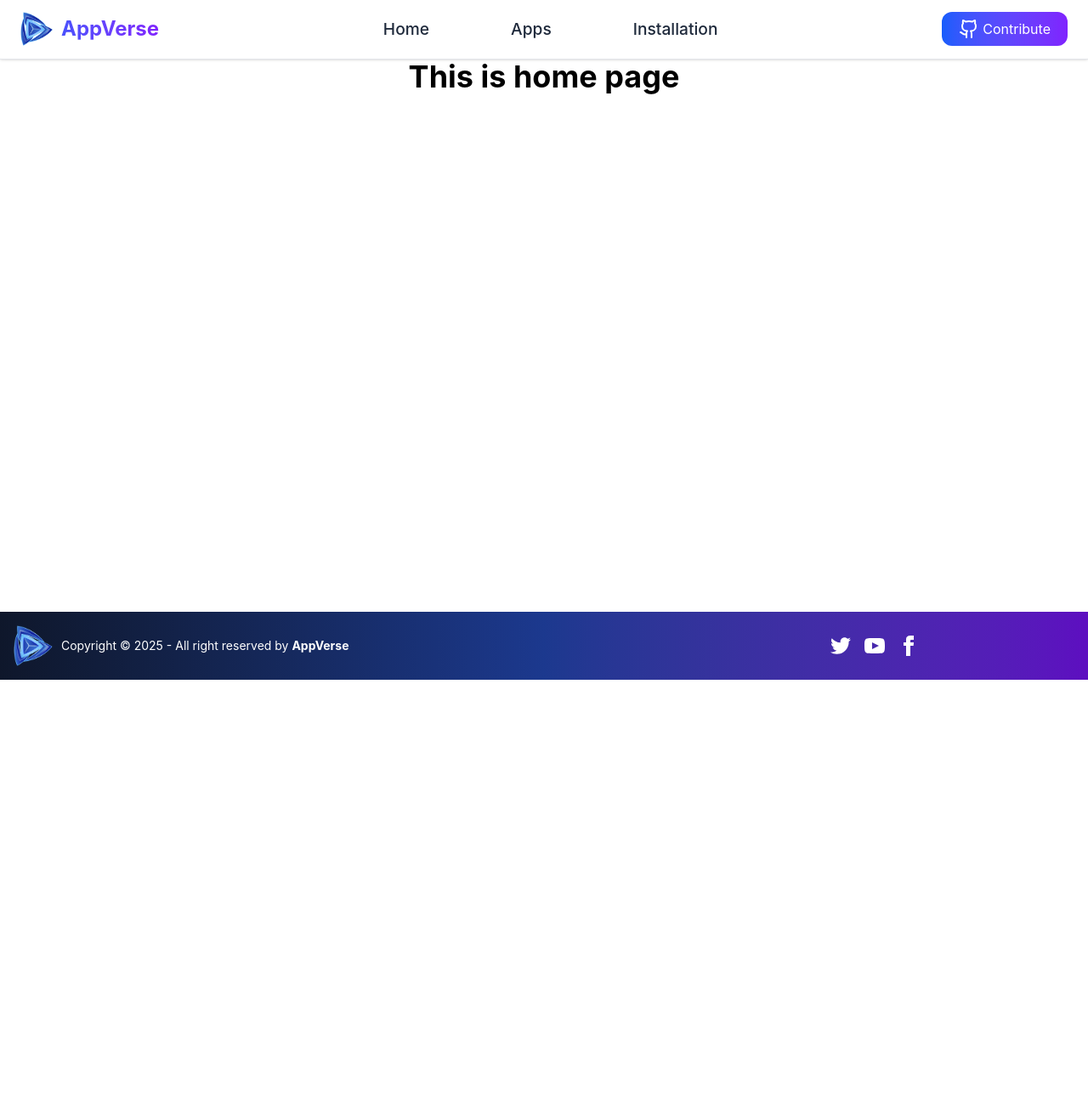
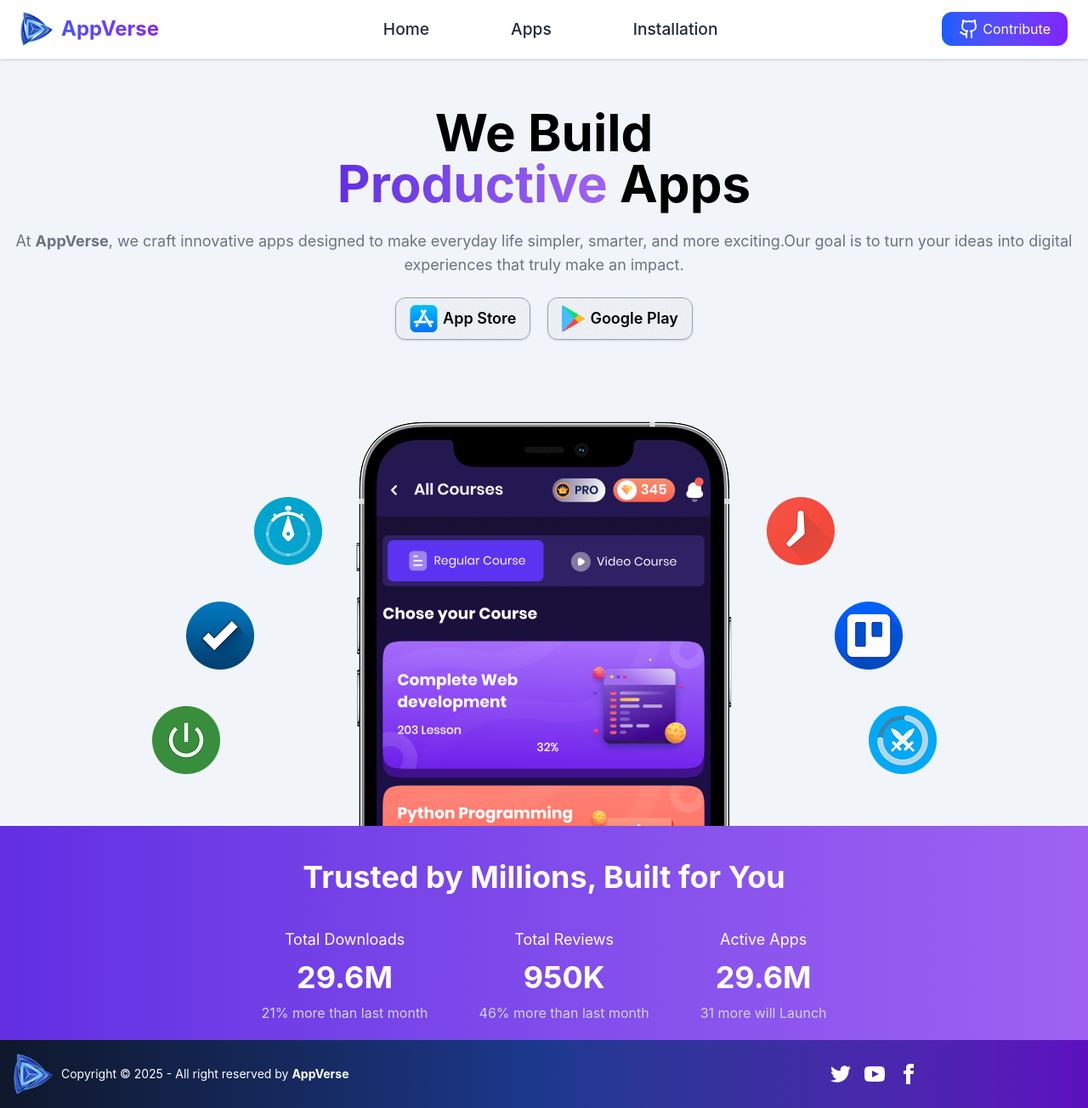
Before and after one commit to fahimmuntacher/AppVerse, a React (Vite) app: page / in a window 1280 px wide. Shown: the whole page at 85% size. Before the commit the page ends 800 px from the top, so only its background shows below. Built offline with nearby package versions, Linux system fonts and the light colour scheme.

Commit message:
banner section done

```diff
--- /dev/null
+++ b/src/Components/Banner/Banner.jsx
@@ -0,0 +1,37 @@
+import React from 'react';
+import AppleStore from "../../assets/apple.png";
+import PlayStore from "../../assets/playstore.png"
+
+import Hero from './Hero';
+
+const Banner = () => {
+    return (
+        <div className=''>
+            <div className="hero bg-base-200 max-w-[1440px] mx-auto py-10">
+            <div className="hero-content text-center">
+                <div>
+                <h1 className="text-6xl font-bold">We Build  <br />
+                    <span className="bg-gradient-to-r from-[#632EE3] to-[#9F62F2]
+           bg-clip-text text-transparent"> Productive</span> Apps</h1>
+                <p className="py-6 text-lg text-gray-500">
+                    At <span className='font-bold'>AppVerse</span>, we craft innovative apps designed to make everyday life simpler, smarter, and more exciting.Our goal is to turn your ideas into digital experiences that truly make an impact.
+                </p>
+                <div className='flex justify-center gap-5'>
+                <button className="btn border-1 py-6 border-gray-400 shadow-sm rounded-xl ">
+                    <img src={AppleStore} alt="" />
+                    <h1 className='text-lg font-semibold'>App Store</h1>
+                </button>
+                <button className="btn border-1 py-6 border-gray-400 shadow-sm rounded-xl ">
+                    <img src={PlayStore} alt="" />
+                    <h1 className='text-lg font-semibold'>Google Play</h1>
+                </button>
+                </div>
+                </div>
+            </div>
+            </div>
+            <Hero></Hero>
+        </div>
+    );
+};
+
+export default Banner;
--- /dev/null
+++ b/src/Components/Banner/Hero.jsx
@@ -0,0 +1,41 @@
+import React from 'react';
+import heroImg from "../../assets/hero.png"
+
+const Hero = () => {
+    return (
+        <div>
+            <div className='mt-10 '>
+                <div className='flex justify-center'>
+                    <img src={heroImg} alt="" />
+                </div>
+                <div className='w-full h-full bg-gradient-to-r from-[#632EE3] to-[#9F62F2] text-center flex flex-col justify-center'>
+                    <div>
+                        <h1 className='sm:py-10 sm:px-0 py-8 px-2 text-4xl text-white font-bold'>Trusted by Millions, Built for You</h1>
+                    </div>
+
+                    <div className='flex flex-wrap justify-center gap-15 pb-5'>
+                        <div className='space-y-2.5 text-white'>
+                            <h3 className='text-lg'>Total Downloads</h3>
+                            <h1 className='text-4xl font-bold'>29.6M</h1>
+                            <p className='text-gray-300'>21% more than last month</p>
+                        </div>
+                        <div className='space-y-2.5 text-white'>
+                            <h3 className='text-lg'>Total Reviews</h3>
+                            <h1 className='text-4xl font-bold'>950K</h1>
+                            <p className='text-gray-300'>46% more than last month</p>
+                        </div>
+                        <div className='space-y-2.5 text-white'>
+                            <h3 className='text-lg'>Active Apps</h3>
+                            <h1 className='text-4xl font-bold'>29.6M</h1>
+                            <p className='text-gray-300'>31 more will Launch</p>
+                        </div>
+                    </div>
+
+
+                </div>
+            </div>
+        </div>
+    );
+};
+
+export default Hero;
--- a/src/Pages/Home/Home.jsx
+++ b/src/Pages/Home/Home.jsx
@@ -1,9 +1,10 @@
 import React from 'react';
+import Banner from '../../Components/Banner/Banner';
 
 const Home = () => {
     return (
         <div>
-            <h1 className='text-4xl text-center font-bold'>This is home page</h1>
+            <Banner></Banner>
         </div>
     );
 };
--- a/src/Roots/RootLayouts/RootLayouts.jsx
+++ b/src/Roots/RootLayouts/RootLayouts.jsx
@@ -7,7 +7,7 @@
     return (
         <div className='flex flex-col min-h-screen'>
             <Navbar></Navbar>
-            <div className='flex-1'>
+            <div className='flex-1 bg-slate-100'>
                 <Outlet></Outlet>
             </div>
             <Footer></Footer>
```
Also changed, not shown: src/assets/apple.png (added), src/assets/playstore.png (added).
